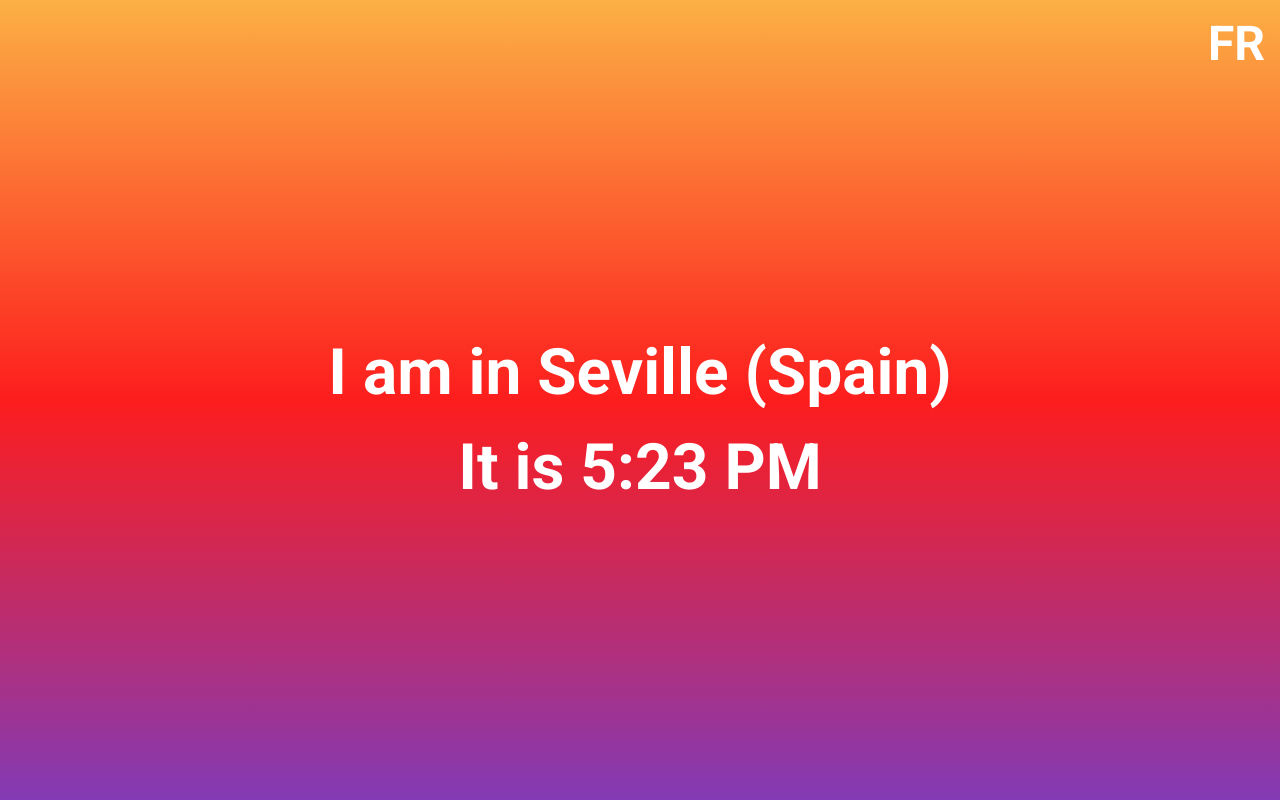
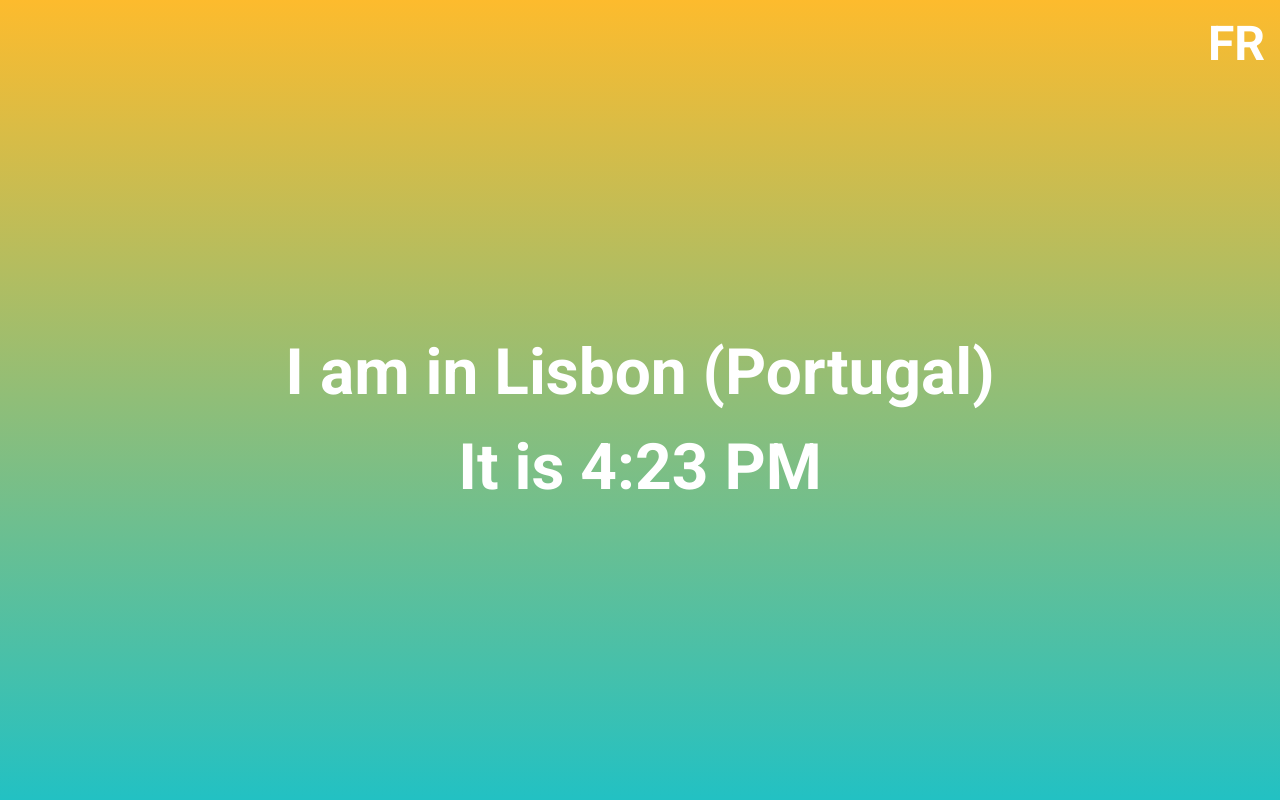
Before and after one commit to katima-g33k/where-am-i, a React (Create React App) app: page / in a window 1280 px wide. Built offline with nearby package versions, Linux system fonts and the light colour scheme.

Commit message:
Update location

```diff
--- a/src/data/index.ts
+++ b/src/data/index.ts
@@ -2,21 +2,8 @@ import { Data } from "../types";
 
 const data: Data[] = [
   {
-    from: "2024-03-07",
-    to: "2024-03-12",
-    timeZone: "Europe/Madrid",
-    city: {
-      en: "Seville",
-      fr: "Seville",
-    },
-    country: {
-      en: "Spain",
-      fr: "Espagne",
-    }
-  },
-  {
     from: "2024-03-13",
-    to: "2024-03-18",
+    to: "2024-03-19",
     timeZone: "Europe/Lisbon",
     city: {
       en: "Lisbon",
@@ -28,11 +15,11 @@ const data: Data[] = [
     }
   },
   {
-    from: "2024-03-19",
+    from: "2024-03-20",
     timeZone: "America/Montreal",
     city: {
-      en: "Sherbrooke",
-      fr: "Sherbrooke",
+      en: "Home",
+      fr: "À la maison",
     },
     country: {
       en: "Canada",
```
